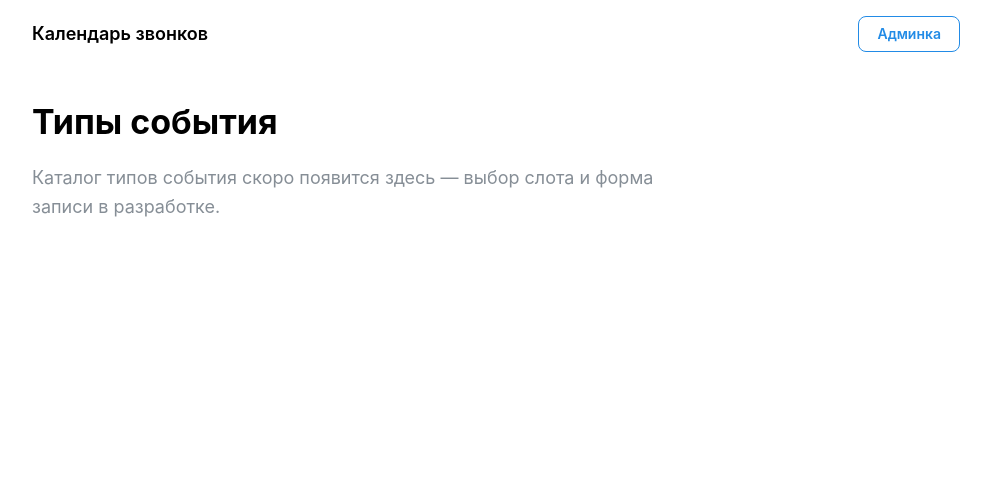
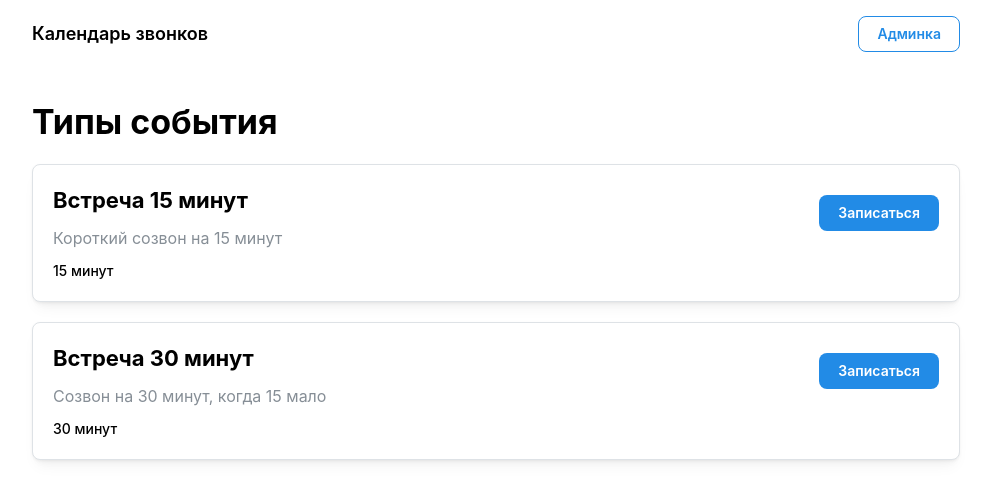
Before and after one commit to tychkovas/ai-for-developers-project-386, a React (Vite) app: page /events in a window 1280 px wide. Shown: the top 502 px of the page, without its empty margins (144-1135 px from the left). Built offline with nearby package versions, Linux system fonts and the light colour scheme.

Commit message:
feat: add event type catalog and demo seed (#20)

```diff
--- a/src/App.tsx
+++ b/src/App.tsx
@@ -1,20 +1,26 @@
 // Корневой компонент приложения.
 // MantineProvider обязателен — он даёт всем компонентам Mantine
 // доступ к теме и контексту (официальный гайд Mantine для Vite).
-// Маршруты (дизайн, docs/design/booking-app.md): / — витрина,
-// /events — каталог типов события; остальные пока возвращают на главную.
+// Маршруты (спека, docs/spec/app.md): / — витрина,
+// /events — каталог типов события, /book/:slug — заглушка выбора слота.
 import { MantineProvider } from '@mantine/core';
 import { BrowserRouter, Navigate, Route, Routes } from 'react-router-dom';
+import { ensureSeed } from './lib/bookings';
 import HomePage from './pages/HomePage';
 import EventsPage from './pages/EventsPage';
+import BookPage from './pages/BookPage';
 
 export default function App() {
+  // Демо-seed при первом запуске (спека, раздел 7); идемпотентен.
+  ensureSeed();
+
   return (
     <MantineProvider defaultColorScheme="light">
       <BrowserRouter>
         <Routes>
           <Route path="/" element={<HomePage />} />
           <Route path="/events" element={<EventsPage />} />
+          <Route path="/book/:slug" element={<BookPage />} />
           <Route path="*" element={<Navigate to="/" replace />} />
         </Routes>
       </BrowserRouter>
--- /dev/null
+++ b/src/lib/bookings.ts
@@ -0,0 +1,119 @@
+// Единый модуль данных календаря (ADR-0001, спека раздел 8):
+// сущности «тип события» и «запись», загрузка/сохранение в localStorage
+// и демо-seed первого запуска. UI не трогает localStorage напрямую —
+// только через этот модуль и тонкий React-хук поверх него.
+
+const EVENT_TYPES_KEY = 'call-scheduling:event-types';
+const BOOKINGS_KEY = 'call-scheduling:bookings';
+
+/** Тип события: id = слаг маршрута /book/:slug (латиница, цифры, дефис). */
+export interface EventType {
+  id: string;
+  title: string;
+  description: string;
+  durationMinutes: number;
+}
+
+/** Запись: подтверждённая встреча гостя с владельцем календаря. */
+export interface Booking {
+  id: string;
+  eventTypeId: string;
+  /** Локальное время браузера в ISO-строке. */
+  start: string;
+  end: string;
+  guestName: string;
+  guestEmail: string;
+}
+
+function readList<T>(key: string): T[] {
+  const raw = localStorage.getItem(key);
+  return raw === null ? [] : (JSON.parse(raw) as T[]);
+}
+
+function writeList<T>(key: string, items: T[]): void {
+  localStorage.setItem(key, JSON.stringify(items));
+}
+
+export function getEventTypes(): EventType[] {
+  return readList<EventType>(EVENT_TYPES_KEY);
+}
+
+export function getBookings(): Booking[] {
+  return readList<Booking>(BOOKINGS_KEY);
+}
+
+export function saveEventType(eventType: EventType): void {
+  writeList<EventType>(EVENT_TYPES_KEY, [...getEventTypes(), eventType]);
+}
+
+export function saveBooking(booking: Booking): void {
+  writeList<Booking>(BOOKINGS_KEY, [...getBookings(), booking]);
+}
+
+/** Ближайший Пн–Пт строго после from (полночь, локальное время). */
+function nextWeekday(from: Date): Date {
+  const day = new Date(from);
+  day.setHours(0, 0, 0, 0);
+  do {
+    day.setDate(day.getDate() + 1);
+  } while (day.getDay() === 0 || day.getDay() === 6);
+  return day;
+}
+
+function at(day: Date, hours: number, minutes: number): Date {
+  const time = new Date(day);
+  time.setHours(hours, minutes, 0, 0);
+  return time;
+}
+
+/** Данные гостя demo-seed — единый источник для всех трёх записей. */
+const DEMO_GUEST = { guestName: 'Demo User', guestEmail: 'demo@example.com' } as const;
+
+/** Демо-seед при первом запуске (пустой localStorage): не перезаписывает данные. */
+export function ensureSeed(now: Date = new Date()): void {
+  if (
+    localStorage.getItem(EVENT_TYPES_KEY) !== null ||
+    localStorage.getItem(BOOKINGS_KEY) !== null
+  ) {
+    return;
+  }
+  writeList<EventType>(EVENT_TYPES_KEY, [
+    {
+      id: '15-min',
+      title: 'Встреча 15 минут',
+      description: 'Короткий созвон на 15 минут',
+      durationMinutes: 15,
+    },
+    {
+      id: '30-min',
+      title: 'Встреча 30 минут',
+      description: 'Созвон на 30 минут, когда 15 мало',
+      durationMinutes: 30,
+    },
+  ]);
+  const firstDay = nextWeekday(now);
+  const secondDay = nextWeekday(firstDay);
+  writeList<Booking>(BOOKINGS_KEY, [
+    {
+      id: 'demo-1',
+      eventTypeId: '15-min',
+      start: at(firstDay, 11, 0).toISOString(),
+      end: at(firstDay, 11, 15).toISOString(),
+      ...DEMO_GUEST,
+    },
+    {
+      id: 'demo-2',
+      eventTypeId: '30-min',
+      start: at(firstDay, 15, 0).toISOString(),
+      end: at(firstDay, 15, 30).toISOString(),
+      ...DEMO_GUEST,
+    },
+    {
+      id: 'demo-3',
+      eventTypeId: '15-min',
+      start: at(secondDay, 10, 30).toISOString(),
+      end: at(secondDay, 10, 45).toISOString(),
+      ...DEMO_GUEST,
+    },
+  ]);
+}
--- /dev/null
+++ b/src/lib/useEventTypes.ts
@@ -0,0 +1,13 @@
+// Тонкий React-хук поверх модуля данных (спека, раздел 8):
+// компоненты читают данные календаря только через хуки, не трогая
+// localStorage напрямую. ensureSeed идемпотентен — безопасен на каждом чтении.
+import { useState } from 'react';
+import { ensureSeed, getEventTypes, type EventType } from './bookings';
+
+export function useEventTypes(): EventType[] {
+  const [eventTypes] = useState<EventType[]>(() => {
+    ensureSeed();
+    return getEventTypes();
+  });
+  return eventTypes;
+}
--- /dev/null
+++ b/src/pages/BookPage.tsx
@@ -0,0 +1,34 @@
+// Заглушка экрана выбора даты и слота (/book/:slug): реальный календарь
+// добавит тикет #21, форма записи — тикет #22. Заглушка нужна, чтобы маршрут
+// каталога работал end-to-end. Неизвестный :slug — молчаливый редирект
+// на /events (спека, раздел 5), отдельного экрана ошибок нет.
+import { Anchor, Container, Stack, Text, Title } from '@mantine/core';
+import { Link, Navigate, useParams } from 'react-router-dom';
+import { AppHeader } from '../components/AppHeader';
+import { useEventTypes } from '../lib/useEventTypes';
+
+export default function BookPage() {
+  const { slug } = useParams();
+  const eventType = useEventTypes().find((type) => type.id === slug);
+
+  if (!eventType) {
+    return <Navigate to="/events" replace />;
+  }
+
+  return (
+    <>
+      <AppHeader />
+      <Container size="md" py="xl">
+        <Stack gap="lg">
+          <Anchor component={Link} to="/events" underline="never" size="sm">
+            ← Типы события
+          </Anchor>
+          <Title order={1}>{eventType.title}</Title>
+          <Text c="dimmed">
+            Выбор даты и слота появится здесь — экран в разработке.
+          </Text>
+        </Stack>
+      </Container>
+    </>
+  );
+}
--- a/src/pages/EventsPage.tsx
+++ b/src/pages/EventsPage.tsx
@@ -1,19 +1,63 @@
-// Каталог типов события (→ /events) — стаб-страница:
-// витрина уже ведёт сюда, сама фича каталога в разработке.
-import { Container, Stack, Text, Title } from '@mantine/core';
+// Каталог типов события (/events, спека раздел 6.2):
+// карточки из модуля данных, порядок — по возрастанию длительности;
+// карточка целиком кликабельна, и карточка, и кнопка ведут на /book/:id.
+import { Button, Card, Container, Group, Stack, Text, Title } from '@mantine/core';
+import { Link } from 'react-router-dom';
 import { AppHeader } from '../components/AppHeader';
+import { useEventTypes } from '../lib/useEventTypes';
+
+/** «15 минут» / «2 минуты» / «1 минута» — длительность на карточке. */
+function formatDuration(durationMinutes: number): string {
+  const mod10 = durationMinutes % 10;
+  const mod100 = durationMinutes % 100;
+  let word = 'минут';
+  if (mod10 === 1 && mod100 !== 11) {
+    word = 'минута';
+  } else if (mod10 >= 2 && mod10 <= 4 && (mod100 < 12 || mod100 > 14)) {
+    word = 'минуты';
+  }
+  return `${durationMinutes} ${word}`;
+}
 
 export default function EventsPage() {
+  const eventTypes = [...useEventTypes()].sort(
+    (a, b) => a.durationMinutes - b.durationMinutes,
+  );
+
   return (
     <>
       <AppHeader />
       <Container size="md" py="xl">
-        <Stack gap="lg" maw={640}>
+        <Stack gap="lg">
           <Title order={1}>Типы события</Title>
-          <Text size="lg" c="dimmed">
-            Каталог типов события скоро появится здесь —
-            выбор слота и форма записи в разработке.
-          </Text>
+          {eventTypes.map((type) => (
+            <Card
+              key={type.id}
+              component={Link}
+              to={`/book/${type.id}`}
+              shadow="sm"
+              padding="lg"
+              radius="md"
+              withBorder
+              c="inherit"
+              td="none"
+            >
+              <Group justify="space-between" align="flex-start" wrap="nowrap">
+                <Stack gap="xs">
+                  <Title order={2} size="h3">
+                    {type.title}
+                  </Title>
+                  <Text c="dimmed">{type.description}</Text>
+                  <Text size="sm" fw={500}>
+                    {formatDuration(type.durationMinutes)}
+                  </Text>
+                </Stack>
+                <Button component="span" mt="xs">
+                  Записаться
+                </Button>
+              </Group>
+            </Card>
+          ))}
         </Stack>
       </Container>
     </>
```
Also changed, not shown: 2 other files (tests, documents, lock files or other folders).
